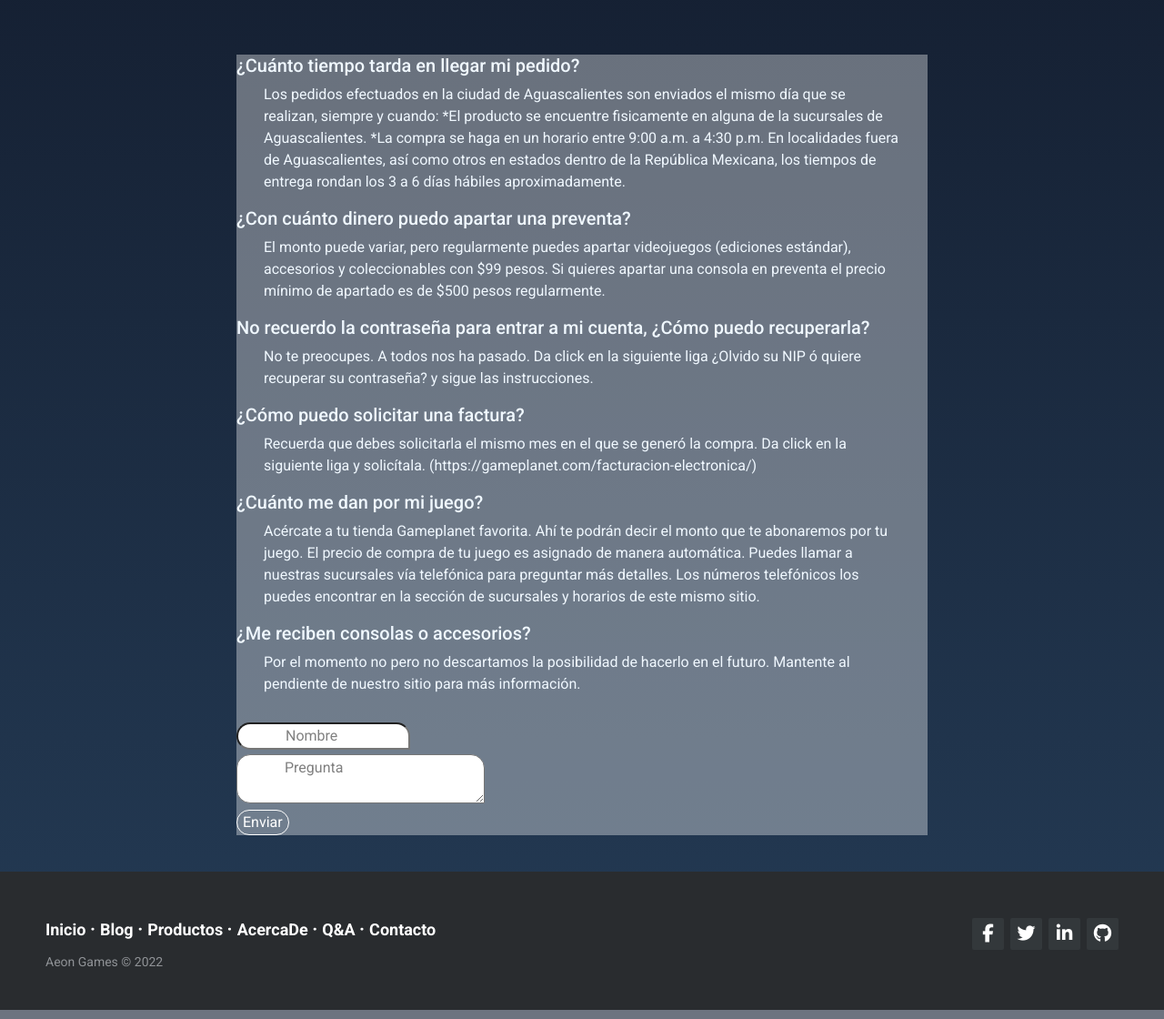
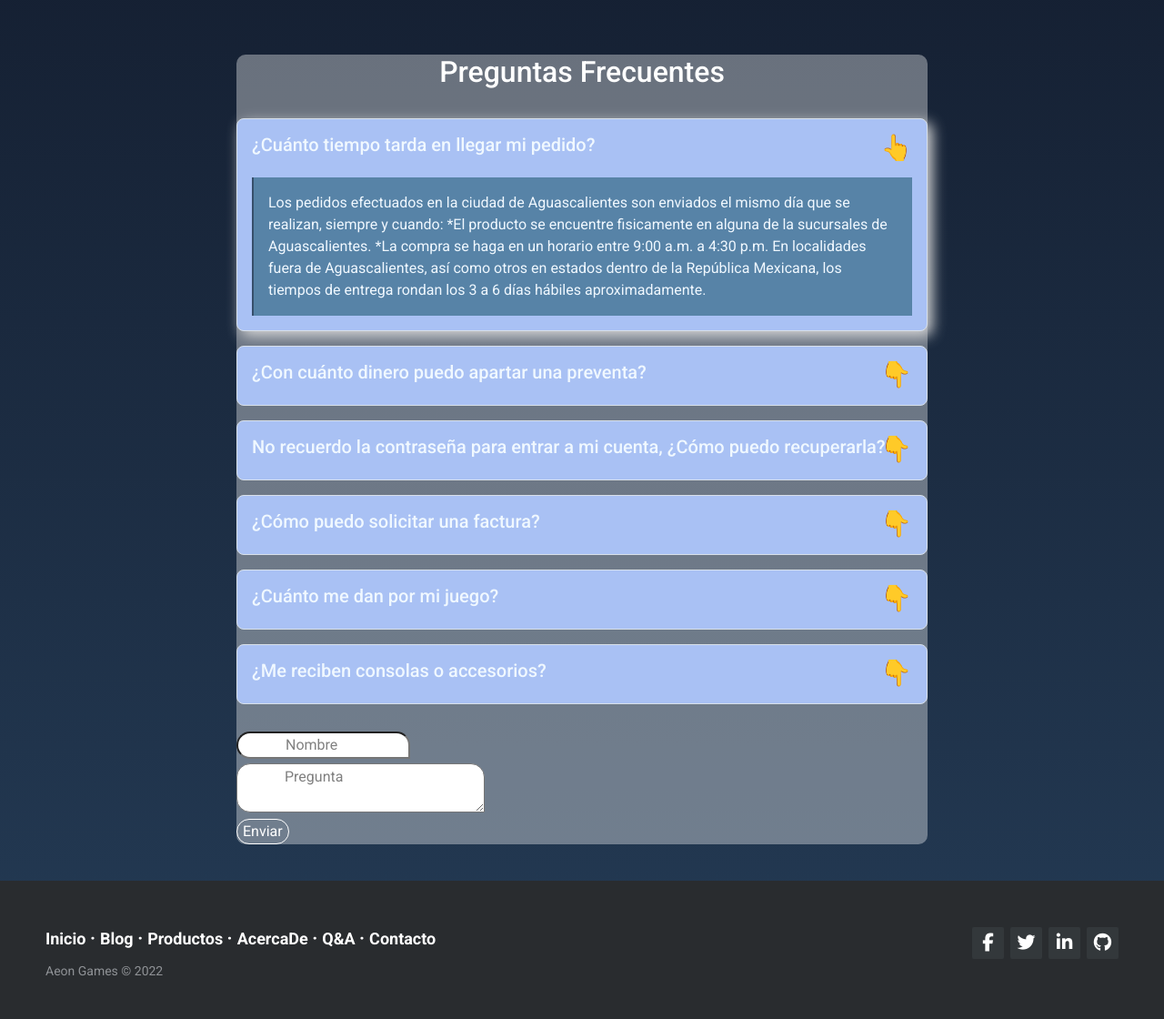
Before and after one commit to Jaime7w7r/Aeon-Games, a PHP site: page /ayuda.php in a window 1280 px wide. Shown: the part 115-1235 px from the top of the page at 91% size. Run offline with PHP 8.4, Linux system fonts and the light colour scheme; some libraries are stand-ins or nearby versions.

Commit message:
Agrego diseño y etiquetas details para pagina de ayuda 10/12/2022

```diff
--- a/ayuda.php
+++ b/ayuda.php
@@ -16,21 +16,35 @@
 <body>
     <?php include 'header.php'; ?>
     <div class="Hoja"><div class="preguntasF">
-        <h5>¿Cuánto tiempo tarda en llegar mi pedido?</h5>
+        <h2>Preguntas Frecuentes</h2>
+        <br>
+        <details open>
+            <summary> <h5>¿Cuánto tiempo tarda en llegar mi pedido?</h5></summary>
             <p>Los pedidos efectuados en la ciudad de Aguascalientes son enviados el mismo día que se realizan, siempre y cuando:
                 *El producto se encuentre fisicamente en alguna de la sucursales de Aguascalientes.
                 *La compra se haga en un horario entre 9:00 a.m. a 4:30 p.m.
                 En localidades fuera de Aguascalientes, así como otros en estados dentro de la República Mexicana, los tiempos de entrega rondan los 3 a 6 días hábiles aproximadamente.</p>
-        <h5>¿Con cuánto dinero puedo apartar una preventa?</h5>
+        </details>
+        <details>
+            <summary> <h5>¿Con cuánto dinero puedo apartar una preventa?</h5></summary>
             <p>El monto puede variar, pero regularmente puedes apartar videojuegos (ediciones estándar), accesorios y coleccionables con $99 pesos. Si quieres apartar una consola en preventa el precio mínimo de apartado es de $500 pesos regularmente.</p>
-        <h5>No recuerdo la contraseña para entrar a mi cuenta, ¿Cómo puedo recuperarla?</h5>
+        </details>
+        <details>
+            <summary><h5>No recuerdo la contraseña para entrar a mi cuenta, ¿Cómo puedo recuperarla?</h5></summary>
             <p>No te preocupes. A todos nos ha pasado. Da click en la siguiente liga ¿Olvido su NIP ó quiere recuperar su contraseña? y sigue las instrucciones.</p>
-        <h5>¿Cómo puedo solicitar una factura?</h5>
+        </details>
+        <details>
+            <summary><h5>¿Cómo puedo solicitar una factura?</h5></summary>
             <p>Recuerda que debes solicitarla el mismo mes en el que se generó la compra. Da click en la siguiente liga y solicítala. (https://gameplanet.com/facturacion-electronica/)</p>
-        <h5>¿Cuánto me dan por mi juego?</h5>
+        </details>
+        <details>
+            <summary><h5>¿Cuánto me dan por mi juego?</h5></summary>
             <p>Acércate a tu tienda Gameplanet favorita. Ahí te podrán decir el monto que te abonaremos por tu juego. El precio de compra de tu juego es asignado de manera automática. Puedes llamar a nuestras sucursales vía telefónica para preguntar más detalles. Los números telefónicos los puedes encontrar en la sección de sucursales y horarios de este mismo sitio.</p>
-        <h5>¿Me reciben consolas o accesorios?</h5>
+        </details>
+        <details>
+            <summary><h5>¿Me reciben consolas o accesorios?</h5></summary>
             <p>Por el momento no pero no descartamos la posibilidad de hacerlo en el futuro. Mantente al pendiente de nuestro sitio para más información.</p>
+        </details>
     </div>
 
     <div class="Formulario"><form action="ayuda.php" method="post">
--- a/estilos/ayuda.css
+++ b/estilos/ayuda.css
@@ -8,6 +8,7 @@ body{
 h5{
     color:aliceblue;
 }
+
 
 p{
     color:aliceblue;
@@ -65,4 +66,73 @@ p{
 	background-color: rgba(255, 255, 255, 0.356);
 	width: 95vh;
 	margin: 0px auto;
+	border-radius: 10px;
 }
+
+h2{
+  margin-bottom: 50px;
+  font-size: 2.5rem;
+  font-weight: 600;
+  text-align: center;
+  color: #fff;
+}
+
+details {
+  background-color: #A9C1F4;
+  width: 100%;
+  margin-bottom: 1rem;
+  border-radius: 8px;
+  border: 1px solid #d8e0e9;
+  color: #364f6b;
+  position: relative;
+}
+details summary {
+  font-weight: 400;
+  font-size: 1.25rem;
+  padding: 1rem;
+  cursor: pointer;
+  list-style: none;
+}
+details p {
+  padding: 1rem;
+  margin: 0 1rem 1rem 1rem;
+  background: #5783A7;
+  border-left: 2px solid #364f6b;
+}
+
+details:hover,
+details[open] {
+  box-shadow: 5px 5px 15px #d9d9d9;
+}
+
+details[open] {
+  background: #;
+}
+
+details[open] summary {
+  font-weight: 600;
+}
+
+details summary::before {
+  position: absolute;
+    content: "👇";
+    font-size: 1.75rem;
+    top: 10px;
+    right: 16px;
+}
+
+details[open] summary::before {
+  -webkit-animation: rotate 0.6s ease-in-out both;
+          animation: rotate-emoji 0.6s ease-in-out both;
+}
+
+@-webkit-keyframes rotate-emoji {
+  0% {
+    -webkit-transform: rotate(0);
+            transform: rotate(0);
+  }
+  100% {
+    -webkit-transform: rotate(180deg);
+            transform: rotate(180deg);
+  }
+}
```
Lines whose indentation alone changed are shown as unchanged.
